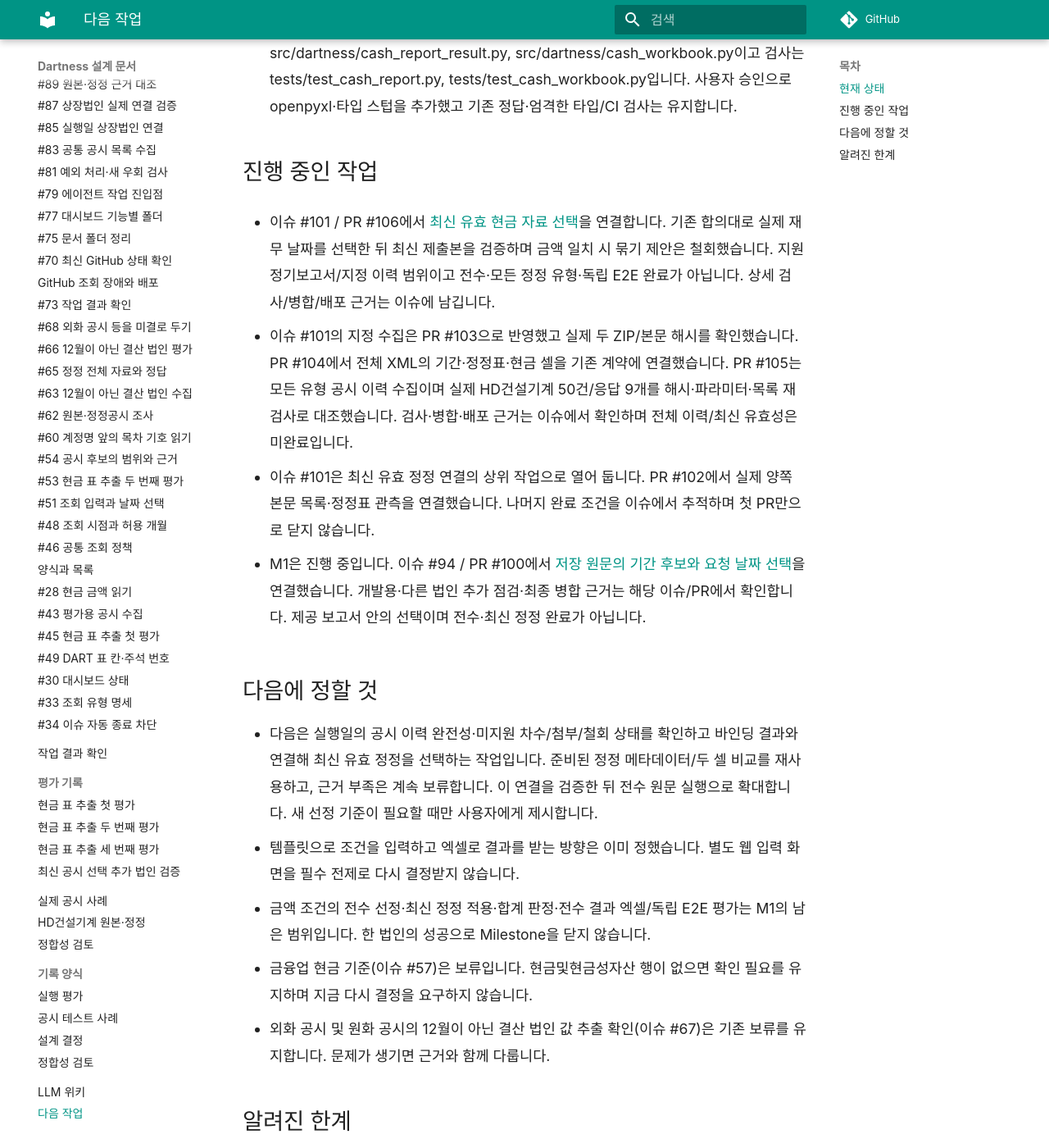
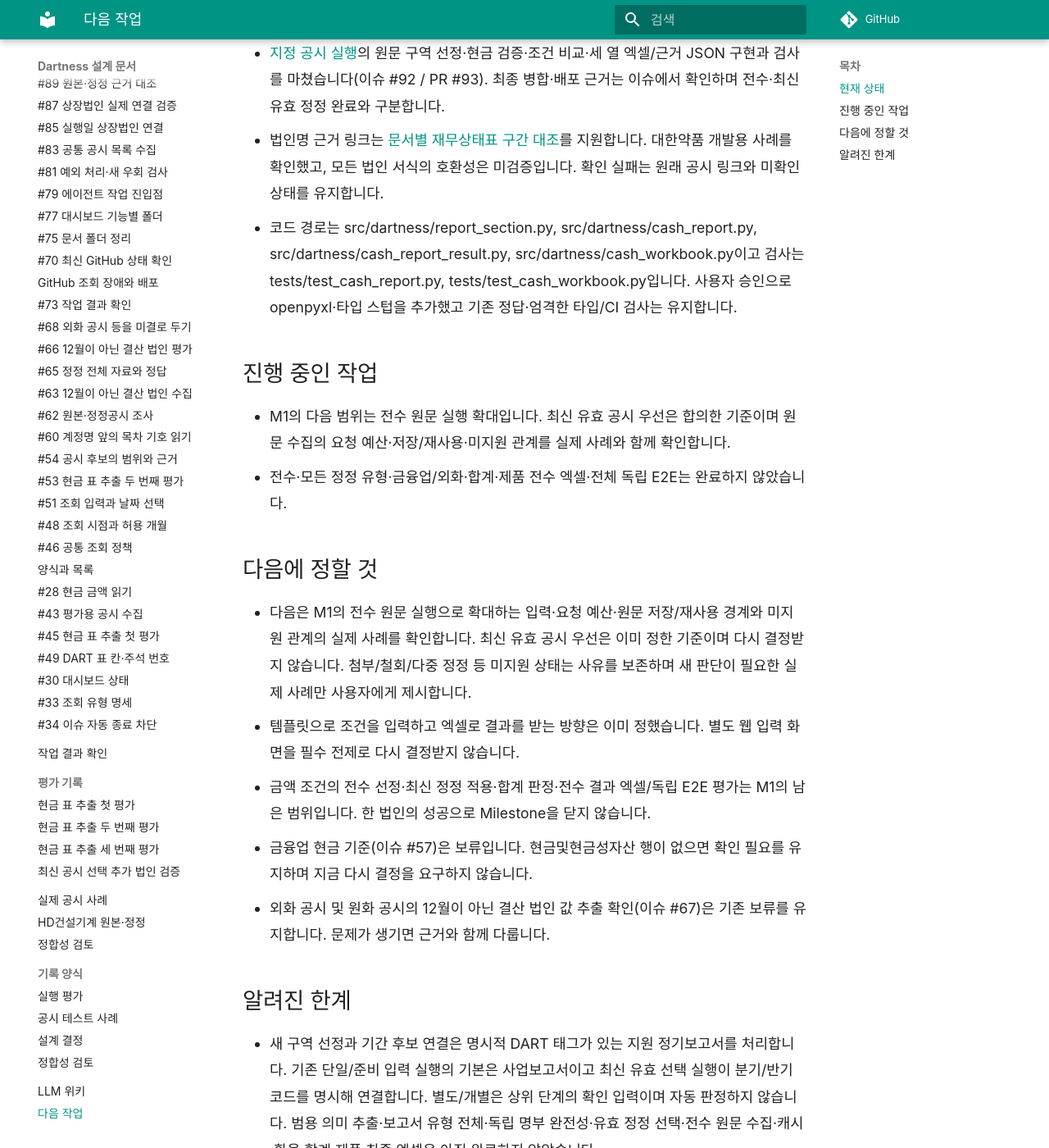
Before and after one commit to YUJAEYUN/Dartness, an MkDocs documentation site: the page built from docs/work-state.md, in a window 1280 px wide and 1400 px high, scrolled down 993 px. Shown: the whole window at 82% size. Built offline with MkDocs 1.6.1 and Material for MkDocs 9.7.7, drawn with Linux system fonts in a browser that asks for light colours; comment, search, counter and statistics services are not loaded; part of the change alters nothing that is shown; some of the changed text lies outside the part shown.

Commit message:
검증 브리핑과 다음 작업을 관리 화면에 연결

````diff
--- /dev/null
+++ b/docs/briefings/0107-latest-cash-evaluation.md
@@ -0,0 +1,46 @@
+---
+pr: 107
+issue: 101
+date: 2026-11-26
+stages: [B, D, F, H, I]
+---
+
+# 최신 공시 선택을 다른 법인에서도 확인
+
+## 한 줄 요약
+
+구현을 고정한 뒤 다른 법인의 원문과 요청 5개를 대조했고 모두 기대 결과와 같았습니다.
+
+## 지도에서의 위치
+
+```mermaid
+flowchart LR
+    B[전체 이력·유효 문서 선택] --> D[당기·비교열 읽기]
+    D --> F[기대 날짜·범위·단위·값 대조]
+    F --> H[금액 조건 충족·미충족 확인]
+    H --> I[근거 링크와 세 열 엑셀 확인]
+    classDef changed fill:#dbeafe,stroke:#2563eb,stroke-width:3px
+    class B,D,F,H,I changed
+```
+
+## 무엇이 달라졌나
+
+제품 코드를 고정한 상태에서 동진쎄미켐의 실제 이력 26건과 정기보고서 4개로 실행했습니다. 원문에서 정답을 먼저 기록했고 기준일 지정·최신, 별도·연결, 금액 조건 미충족을 대조했습니다. 공식 재무상태표 링크와 엑셀 숫자/서식/미충족 행 제외도 확인했습니다.
+
+## 누가 무엇을 정했나
+
+사용자는 기존 최신 유효 공시 기준의 구현을 위임했습니다. 새 제품 기준·의존성·권한·기존 정답·CI 완화는 없습니다. 평가를 통과시키려고 제품 코드를 바꾸지 않았습니다.
+
+## 확인해 주세요
+
+추가 결정 요청은 없습니다. 새 법인 한 곳에서 나온 관련 요청 5개이며 회사 5곳이나 M1 전수 E2E 성공으로 해석하지 않습니다. 이슈 #101은 모든 완료 조건과 병합·배포 근거를 대조한 뒤 처리하며 M1 전체는 진행 중입니다.
+
+## 확인한 것과 못 한 것
+
+기대값과 선정 접수번호·날짜·단위·금액·조건 판정은 5개 모두 일치했습니다. 최신 별도 값은 2026-09-30 기준 166,741,090,356원이며 500억원 조건은 충족하고 2,000억원 조건은 미충족입니다. 데스크톱 Excel 렌더링·모바일 UI·전체 상장법인 전수·합계·금융업/외화·모든 정정 유형은 검증하지 않았습니다.
+
+## 근거
+
+- [PR #107](https://github.com/YUJAEYUN/Dartness/pull/107), [이슈 #101](https://github.com/YUJAEYUN/Dartness/issues/101)
+- [평가 방법·원문 값·한계](../evaluations/latest-cash-dongjin-2026.md), [기대값 고정과 실제 결과 기록](https://github.com/YUJAEYUN/Dartness/blob/main/docs/evidence/dongjin-latest-cash-2026.json)
+- [최신 선택 계약](../specs/latest-cash-source.md), [M1](https://github.com/YUJAEYUN/Dartness/milestone/1)
--- a/docs/briefings/index.md
+++ b/docs/briefings/index.md
@@ -8,6 +8,7 @@
 
 | 브리핑 | 종류 |
 |---|---|
+| [#107 최신 공시 선택 추가 검증](0107-latest-cash-evaluation.md) | 추가 법인 평가 |
 | [#106 최신 유효 공시에서 현금 선택](0106-latest-valid-cash.md) | 최신 원문 선택 |
 | [#105 전체 유형 공시 이력 수집](0105-filing-history-collection.md) | 공시 이력 수집 |
 | [#104 전체 XML 정정표·현금 셀 바인딩](0104-native-correction-binding.md) | 실제 원문 연결 |
--- a/docs/wiki/index.md
+++ b/docs/wiki/index.md
@@ -4,6 +4,7 @@
 
 | 작업 | 먼저 읽을 문서 |
 |---|---|
+| 최신 공시 선택의 추가 법인 평가 | [동진쎄미켐 고정 구현 평가](../evaluations/latest-cash-dongjin-2026.md). 이력 26건/정기보고서 4개, 관련 요청 5개 일치. 코드 튜닝 없이 확인했고 전수·모든 정정 유형의 E2E는 아님 |
 | 최신 유효 현금 공시 선택 | [이력 재검사·날짜/제출일 선택·관계·미지원 범위](../specs/latest-cash-source.md). src/dartness/latest_cash.py, src/dartness/filing_history.py, tests/test_latest_cash.py. 지정 이력의 지원 정기보고서 안의 선택이며 전수/모든 정정 유형 완료가 아님 |
 | 저장 공시의 요청 기준일 선택 | [후보 생성·지원·보류와 실행](../specs/cash-report-slice.md#report-candidates). src/dartness/cash_report_candidates.py와 src/dartness/cash_snapshot.py가 실제 기간 열을 기존 날짜/후보 계약과 현금 실행에 연결합니다. tests/test_cash_snapshot.py. 제공 원문 묶음 안의 선택이며 전수·최신 정정·별도/개별 자동 판정은 미완료 |
 | M1 지정 공시 현금 실행 | [입력·지원 태그·범위·실패·검증](../specs/cash-report-slice.md). src/dartness/report_section.py, src/dartness/cash_report.py, tests/test_cash_report.py. 전체 지정 원문에서 구역 선정 후 조건 비교. 전수·최신 정정·최종 엑셀은 미완료 |
--- a/docs/work-state.md
+++ b/docs/work-state.md
@@ -3,6 +3,9 @@
 이 문서는 다음 세션이 시작할 위치입니다. 기준은 관련 docs이며 검사·완료 근거는 이슈·PR에 연결합니다. 과거 완료 작업을 진행 중으로 나열하지 않습니다.
 
 ## 현재 상태
+
+- 이슈 #101의 [최신 유효 공시 선택](specs/latest-cash-source.md)은 PR #106으로 병합했습니다. 지정 이력의 지원 정기보고서에서 실제 날짜와 최신 제출본·본문 관계를 검증합니다. 금액 일치 시 묶기 제안은 철회했고 기존 합의대로 최신 유효 공시를 사용합니다. main CI·운영 JS의 병합 SHA/브리핑을 확인했습니다.
+- PR #107은 [동진쎄미켐 추가 법인 검증](evaluations/latest-cash-dongjin-2026.md)입니다. 코드를 고정한 뒤 원문 정답을 먼저 기록했고 이력 26건·원문 4개에서 관련 요청 5개가 모두 일치했습니다. 기존 HD건설기계 개발용 대조와 구분합니다. 최종 병합·배포·완료 조건 대조 근거는 이슈 #101에서 확인합니다.
 
 - 최종 비전은 [다섯 조회 유형](specs/query-types.md)을 지원하는 올인원 법인 조회입니다. 현금은 첫 기능이며 나머지 유형을 폐기하거나 현금으로 대신하지 않습니다.
 - 현재 제품 목표는 [M1: 상장법인 현금 조건 조회와 근거 포함 엑셀](https://github.com/YUJAEYUN/Dartness/milestone/1)입니다. 금액은 사용자 입력이며 500억원은 시범값입니다. 정책 원본은 [요구사항](specs/requirements.md), [공통 계약](specs/common-query-contract.md)입니다.
@@ -17,17 +20,12 @@
 
 ## 진행 중인 작업
 
-- 이슈 #101 / PR #106에서 [최신 유효 현금 자료 선택](specs/latest-cash-source.md)을 연결합니다. 기존 합의대로 실제 재무 날짜를 선택한 뒤 최신 제출본을 검증하며 금액 일치 시 묶기 제안은 철회했습니다. 지원 정기보고서/지정 이력 범위이고 전수·모든 정정 유형·독립 E2E 완료가 아닙니다. 상세 검사/병합/배포 근거는 이슈에 남깁니다.
-
-- 이슈 #101의 지정 수집은 PR #103으로 반영했고 실제 두 ZIP/본문 해시를 확인했습니다. PR #104에서 전체 XML의 기간·정정표·현금 셀을 기존 계약에 연결했습니다. PR #105는 모든 유형 공시 이력 수집이며 실제 HD건설기계 50건/응답 9개를 해시·파라미터·목록 재검사로 대조했습니다. 검사·병합·배포 근거는 이슈에서 확인하며 전체 이력/최신 유효성은 미완료입니다.
-
-- 이슈 #101은 최신 유효 정정 연결의 상위 작업으로 열어 둡니다. PR #102에서 실제 양쪽 본문 목록·정정표 관측을 연결했습니다. 나머지 완료 조건을 이슈에서 추적하며 첫 PR만으로 닫지 않습니다.
-
-- M1은 진행 중입니다. 이슈 #94 / PR #100에서 [저장 원문의 기간 후보와 요청 날짜 선택](specs/cash-report-slice.md#report-candidates)을 연결했습니다. 개발용·다른 법인 추가 점검·최종 병합 근거는 해당 이슈/PR에서 확인합니다. 제공 보고서 안의 선택이며 전수·최신 정정 완료가 아닙니다.
+- M1의 다음 범위는 전수 원문 실행 확대입니다. 최신 유효 공시 우선은 합의한 기준이며 원문 수집의 요청 예산·저장/재사용·미지원 관계를 실제 사례와 함께 확인합니다.
+- 전수·모든 정정 유형·금융업/외화·합계·제품 전수 엑셀·전체 독립 E2E는 완료하지 않았습니다.
 
 ## 다음에 정할 것
 
-- 다음은 실행일의 공시 이력 완전성·미지원 차수/첨부/철회 상태를 확인하고 바인딩 결과와 연결해 최신 유효 정정을 선택하는 작업입니다. 준비된 정정 메타데이터/두 셀 비교를 재사용하고, 근거 부족은 계속 보류합니다. 이 연결을 검증한 뒤 전수 원문 실행으로 확대합니다. 새 선정 기준이 필요할 때만 사용자에게 제시합니다.
+- 다음은 M1의 전수 원문 실행으로 확대하는 입력·요청 예산·원문 저장/재사용 경계와 미지원 관계의 실제 사례를 확인합니다. 최신 유효 공시 우선은 이미 정한 기준이며 다시 결정받지 않습니다. 첨부/철회/다중 정정 등 미지원 상태는 사유를 보존하며 새 판단이 필요한 실제 사례만 사용자에게 제시합니다.
 - 템플릿으로 조건을 입력하고 엑셀로 결과를 받는 방향은 이미 정했습니다. 별도 웹 입력 화면을 필수 전제로 다시 결정받지 않습니다.
 - 금액 조건의 전수 선정·최신 정정 적용·합계 판정·전수 결과 엑셀/독립 E2E 평가는 M1의 남은 범위입니다. 한 법인의 성공으로 Milestone을 닫지 않습니다.
 - 금융업 현금 기준(이슈 #57)은 보류입니다. 현금및현금성자산 행이 없으면 확인 필요를 유지하며 지금 다시 결정을 요구하지 않습니다.
--- a/mkdocs.yml
+++ b/mkdocs.yml
@@ -71,6 +71,7 @@ nav:
       - CI와 브랜치 설정: guides/ci.md
       - 개발 작업 흐름: guides/development-workflow.md
   - 작업 브리핑:
+      - "#107 최신 공시 선택 추가 검증": briefings/0107-latest-cash-evaluation.md
       - "#106 최신 유효 공시에서 현금 선택": briefings/0106-latest-valid-cash.md
       - "#105 전체 유형 공시 이력 수집": briefings/0105-filing-history-collection.md
       - "#104 전체 XML 정정표·현금 셀 바인딩": briefings/0104-native-correction-binding.md
````
Also changed, not shown: 2 other files.
